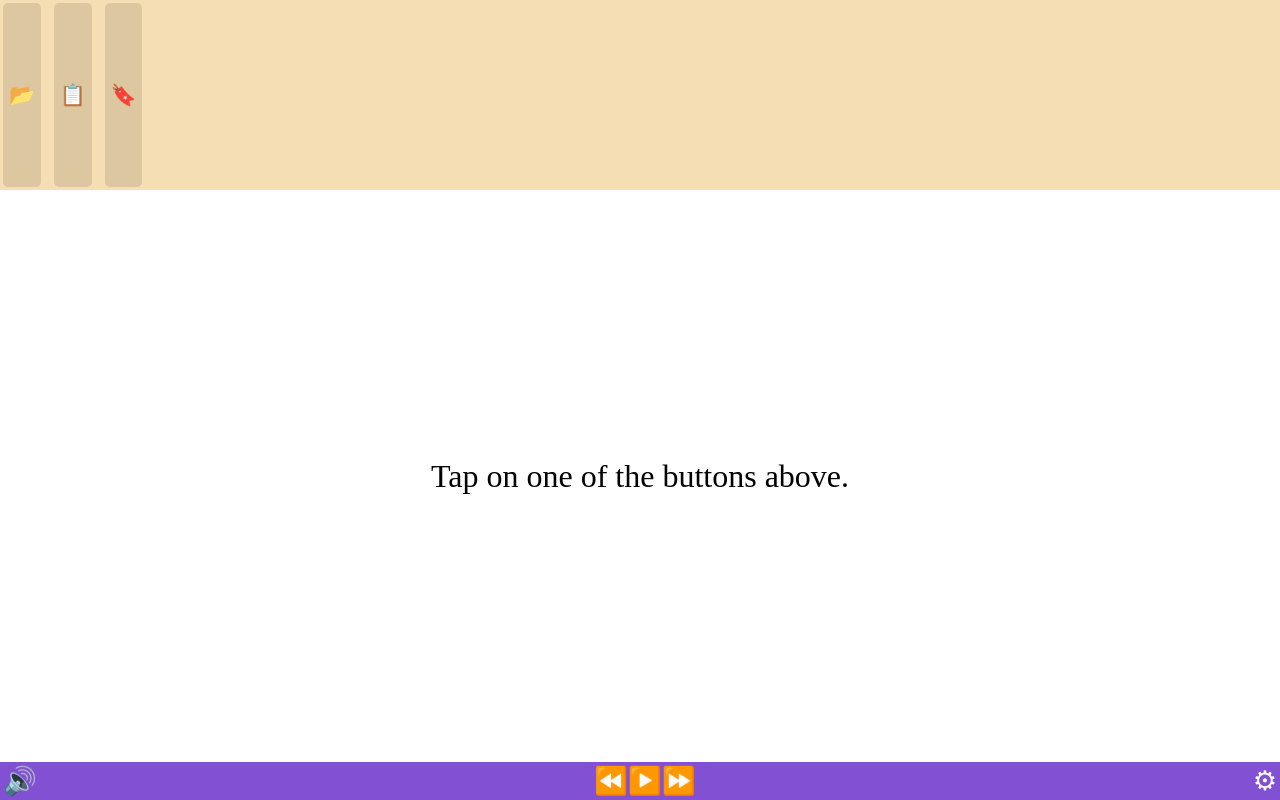
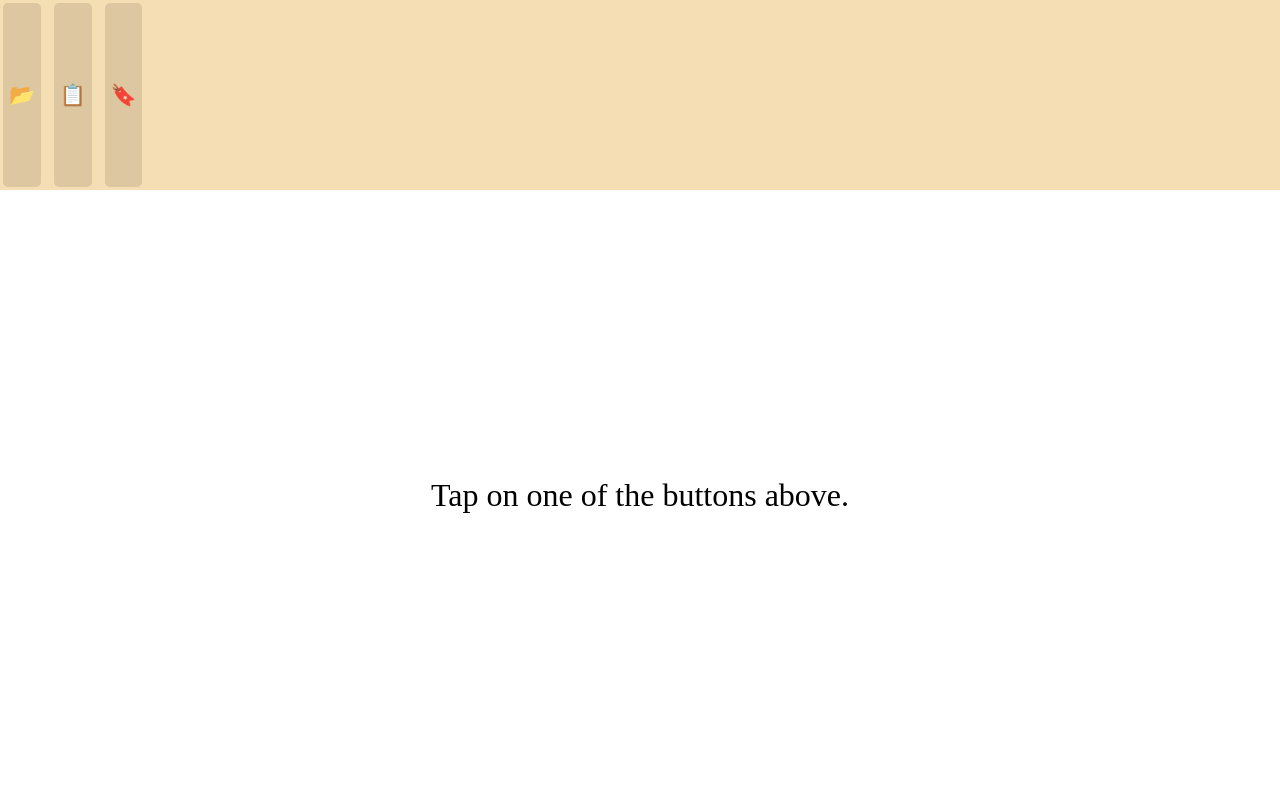
Before and after one commit to jcmsj/vuk, a Vue app: page / in a window 1280 px wide. Built offline with nearby package versions, Linux system fonts and the light colour scheme.

Commit message:
Footer is now hidden by default. Though the logic is repetitive

```diff
--- a/src/App.vue
+++ b/src/App.vue
@@ -24,7 +24,9 @@ onMounted(() => {
       v-if="Flow.items.size"
     ></PageRenderer>
     <WelcomePage v-else/>
-    <vFooter></vFooter>
+    <vFooter
+      v-if="Flow.items.size"
+    ></vFooter>
   </main>
 
 </template>
```
